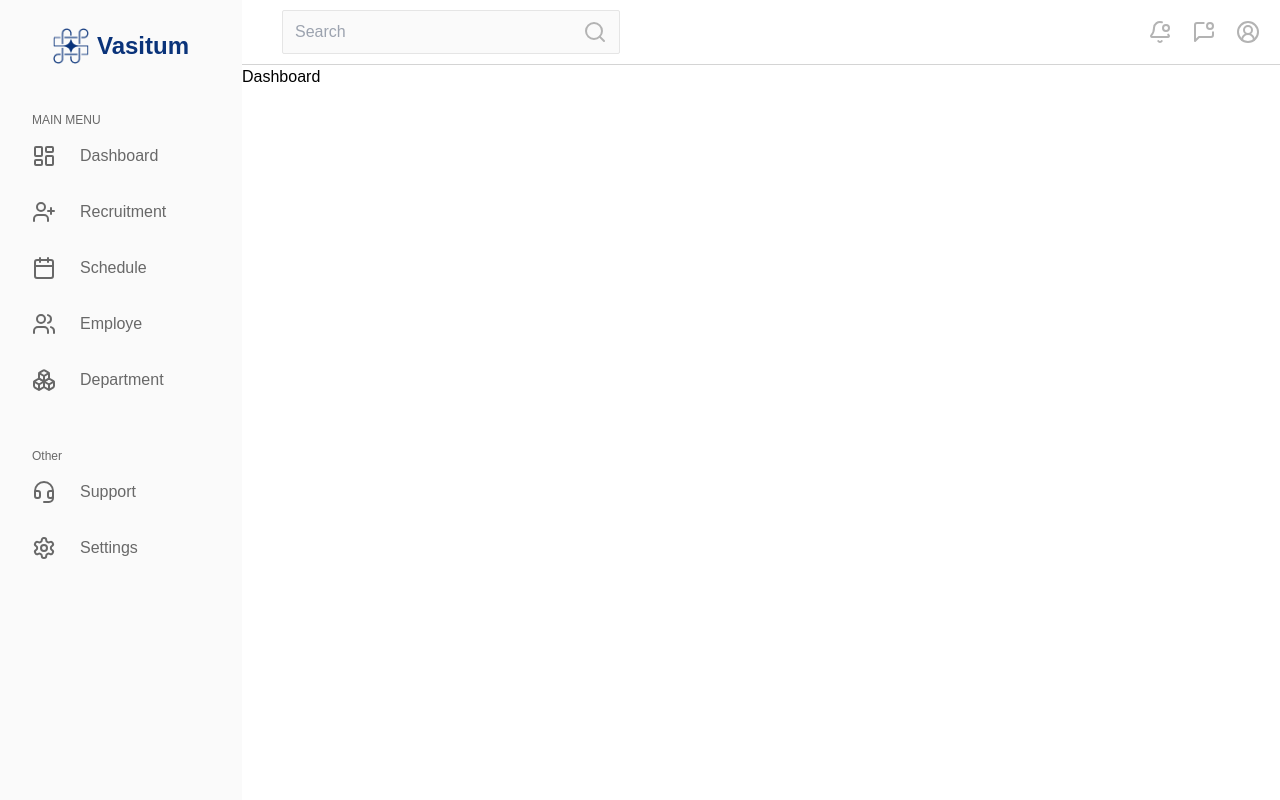
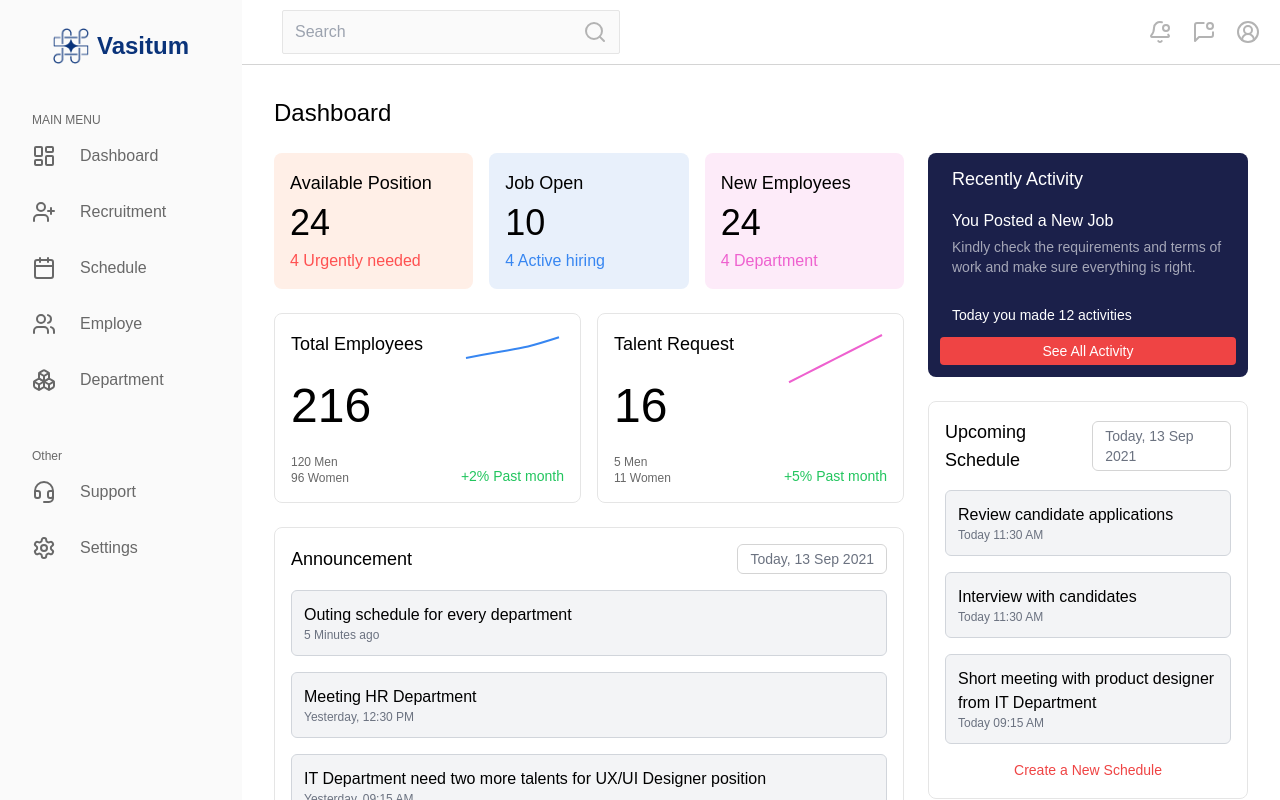
Before and after one commit to parthergk/vasitum, a Next.js app: page / in a window 1280 px wide. Built offline with nearby package versions, Linux system fonts and the light colour scheme.

Commit message:
dashboard navbar chnages

```diff
--- a/components/allPages/Dashboard.jsx
+++ b/components/allPages/Dashboard.jsx
@@ -1,9 +1,131 @@
-import React from 'react'
+import React from "react";
+
+import StatsCard from "../cards/StatsCard";
+import ChartCard from "../cards/ChartCard";
+import ListCard from "../cards/ListCard";
 
 const Dashboard = () => {
+  // Sample data
+  const statsData = [
+    {
+      title: "Available Position",
+      value: 24,
+      subText: "4 Urgently needed",
+      bgColor: "bg-[#FFEFE7]",
+      subTextColor: "text-[#FF5151]",
+    },
+    {
+      title: "Job Open",
+      value: 10,
+      subText: "4 Active hiring",
+      bgColor: "bg-[#E8F0FB]",
+      subTextColor: "text-[#3786F1]",
+    },
+    {
+      title: "New Employees",
+      value: 24,
+      subText: "4 Department",
+      bgColor: "bg-[#FDEBF9]",
+      subTextColor: "text-[#EE61CF]",
+    },
+  ];
+
+  const employeeChartData = [
+    { month: "Jan", value: 180 },
+    { month: "Feb", value: 190 },
+    { month: "Mar", value: 200 },
+    { month: "Apr", value: 216 },
+  ];
+
+  const talentChartData = [
+    { month: "Jan", value: 10 },
+    { month: "Feb", value: 12 },
+    { month: "Mar", value: 14 },
+    { month: "Apr", value: 16 },
+  ];
+
+  const announcements = [
+    { title: "Outing schedule for every department", time: "5 Minutes ago" },
+    { title: "Meeting HR Department", time: "Yesterday, 12:30 PM" },
+    { title: "IT Department need two more talents for UX/UI Designer position", time: "Yesterday, 09:15 AM" },
+  ];
+
+  const schedules = [
+    { title: "Review candidate applications", time: "Today 11:30 AM" },
+    { title: "Interview with candidates", time: "Today 11:30 AM" },
+    { title: "Short meeting with product designer from IT Department", time: "Today 09:15 AM" },
+  ];
+
   return (
-    <div>Dashboard</div>
-  )
-}
+    <div className="w-full flex flex-col p-5 md:p-8 overflow-y-scroll">
+      <h1 className="text-2xl font-medium mb-6">Dashboard</h1>
+      <div className="flex flex-col lg:flex-row gap-6">
 
-export default Dashboard
+        {/* Left Side */}
+        <div className="flex flex-col space-y-6 flex-1">
+
+          {/* Stats Cards */}
+          <div className="grid grid-cols-1 md:grid-cols-3 gap-4">
+            {statsData.map((stat, index) => (
+              <StatsCard key={index} {...stat} />
+            ))}
+          </div>
+
+          {/* Charts */}
+          <div className="grid grid-cols-1 md:grid-cols-2 gap-4">
+            <ChartCard
+              title="Total Employees"
+              value="216"
+              details={["120 Men", "96 Women"]}
+              chartData={employeeChartData}
+              strokeColor="#3786F1"
+              percentageChange="+2% Past month"
+            />
+            <ChartCard
+              title="Talent Request"
+              value="16"
+              details={["5 Men", "11 Women"]}
+              chartData={talentChartData}
+              strokeColor="#EE61CF"
+              percentageChange="+5% Past month"
+            />
+          </div>
+
+          {/* Announcements */}
+          <ListCard
+            title="Announcement"
+            items={announcements}
+            buttonText="See All Announcements"
+            date="Today, 13 Sep 2021"
+          />
+        </div>
+
+        {/* Right Side */}
+        <div className="w-full lg:w-80 space-y-6">
+          <div className="bg-[#1B204A] text-white rounded-lg p-3">
+            <h3 className="text-lg mb-2 px-3">Recently Activity</h3>
+            <div className="my-4 px-3">
+              <p className="text-base">You Posted a New Job</p>
+              <p className="text-sm opacity-60 mt-1">
+                Kindly check the requirements and terms of work and make sure everything is right.
+              </p>
+            </div>
+            <p className="text-sm p-3">Today you made 12 activities</p>
+            <button className="w-full bg-red-500 text-white text-sm p-1 rounded">
+              See All Activity
+            </button>
+          </div>
+
+          <ListCard
+            title="Upcoming Schedule"
+            items={schedules}
+            buttonText="Create a New Schedule"
+            date="Today, 13 Sep 2021"
+          />
+        </div>
+      </div>
+    </div>
+  );
+};
+
+export default Dashboard;
--- a/components/bars/NavBar.jsx
+++ b/components/bars/NavBar.jsx
@@ -11,7 +11,7 @@ import React, { useState } from "react";
 const NavBar = ({ setIsOpen }) => {
   const [input, setInput] = useState("");
   return (
-    <div className=" w-full h-[61px] px-5 py-8 flex justify-between items-center border-b border-b-neutral-300">
+    <div className="w-full h-[61px] px-5 py-8 flex justify-between items-center border-b border-b-neutral-300">
       <div className=" flex space-x-5 items-center">
         <div
           onClick={() => {
```
